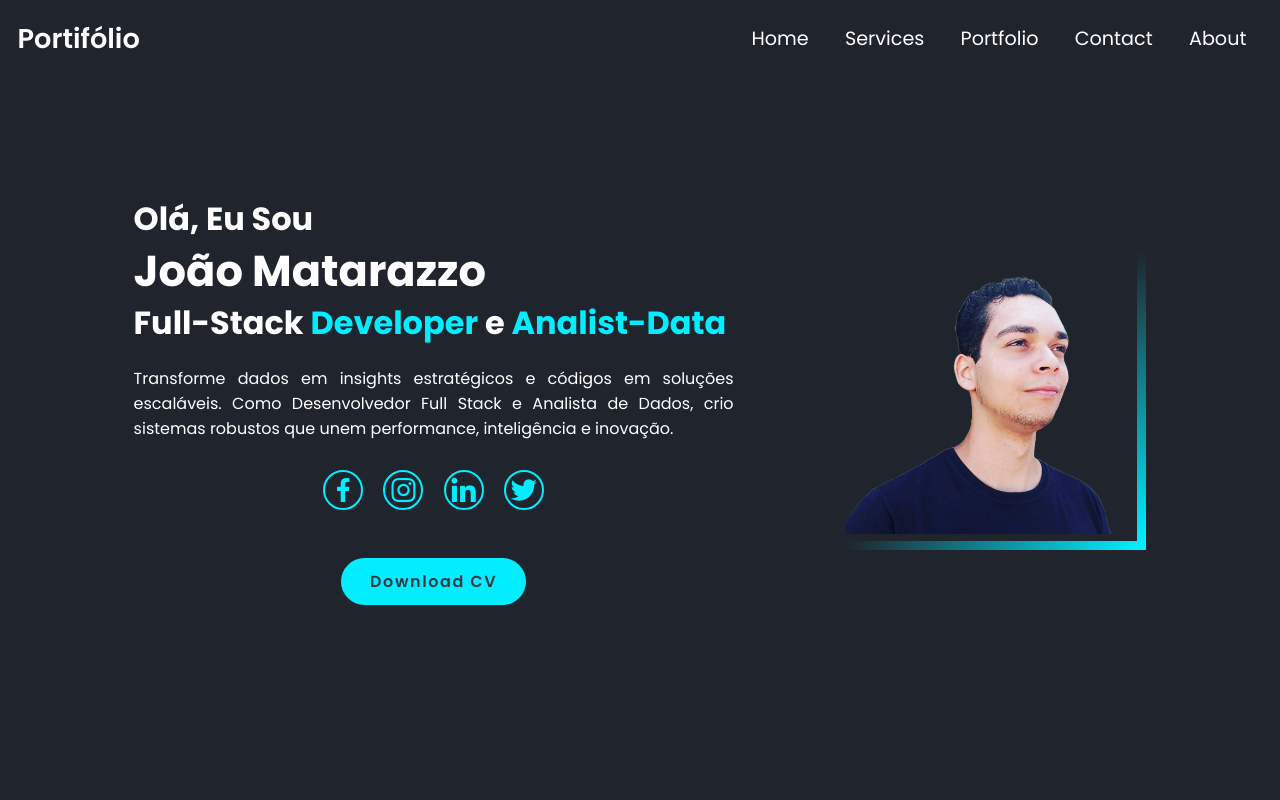
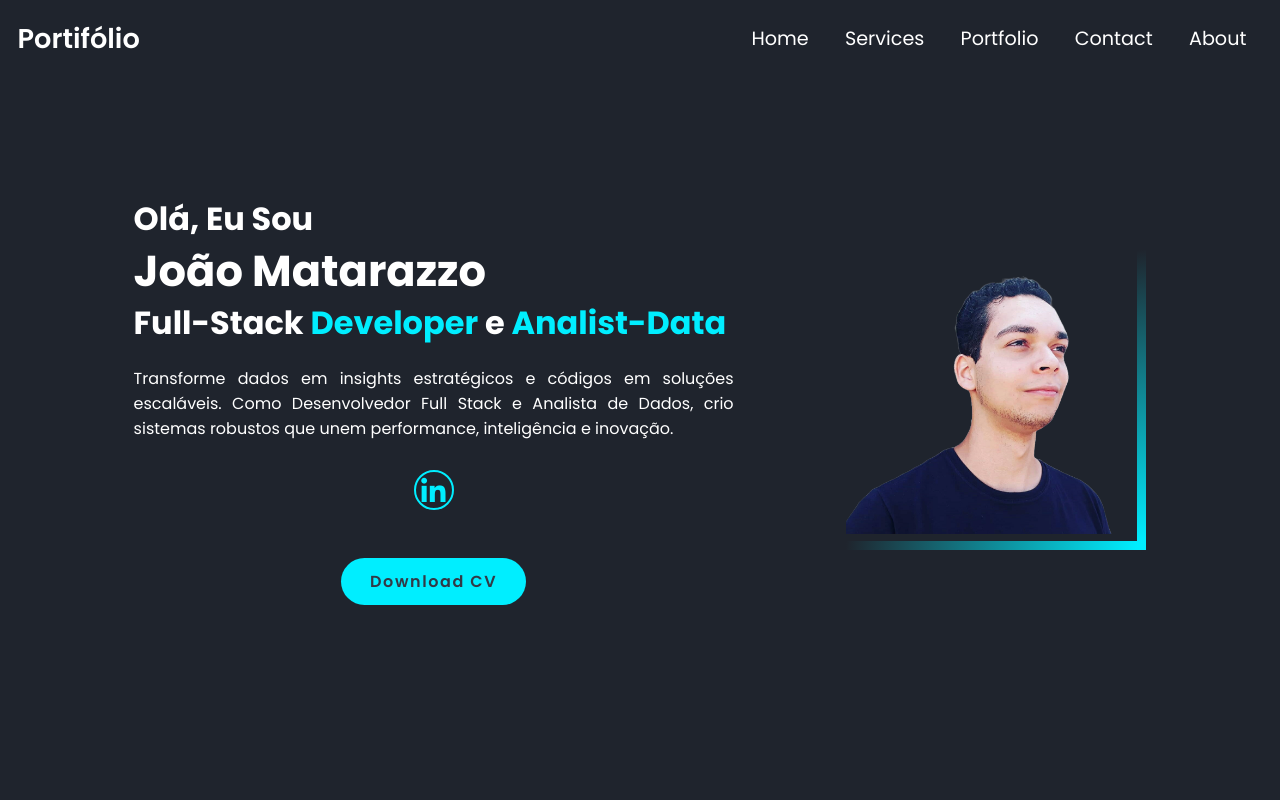
Before and after one commit to JoaoCarlosMatarazzo/Portifolio, a plain HTML site: page index.html in a window 1280 px wide. Shown: the top 800 px of the page. Drawn offline with nearby package versions, Linux system fonts and the light colour scheme.

Commit message:
Update index.html

```diff
--- a/index.html
+++ b/index.html
@@ -48,10 +48,10 @@
                 Transforme dados em insights estratégicos e códigos em soluções escaláveis. Como Desenvolvedor Full Stack e Analista de Dados, crio sistemas robustos que unem performance, inteligência e inovação.
             </p>
             <div class="social-media"><!--Vá no site Boxicons.com para pegar o icones de forma mais pratica-->
-                <a href="#" target="_blank"><i class='bx bxl-facebook'></i></a>
-                <a href="#" target="_blank"><i class='bx bxl-instagram'></i></a>
+                <!-- <a href="#" target="_blank"><i class='bx bxl-facebook'></i></a>
+                <a href="#" target="_blank"><i class='bx bxl-instagram'></i></a> -->
                 <a href="https://www.linkedin.com/in/jo%C3%A3o-matarazzo-b63727210/" target="_blank"><i class='bx bxl-linkedin'></i></a>
-                <a href="#"target="_blank"><i class='bx bxl-twitter'></i></a>
+                <!-- <a href="#"target="_blank"><i class='bx bxl-twitter'></i></a> -->
             </div>
 
             <div>
```
